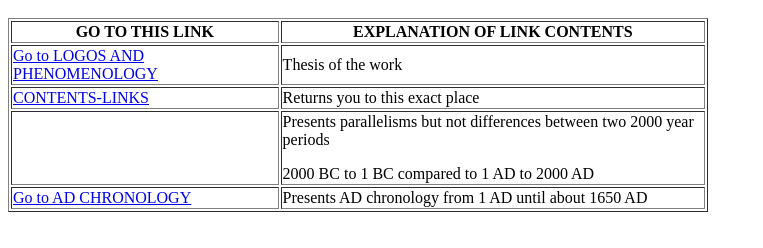
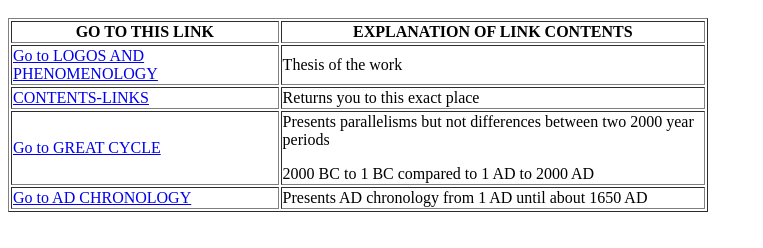
Before and after one commit to stevescambia/stevescambia.github.io, a plain HTML site: page CONTENTS-LINKS.html in a window 1280 px wide. Shown: the part 48-296 px from the top of the page, without its empty margins (0-763 px from the left). Drawn offline with Linux system fonts and the light colour scheme.

Commit message:
new link

```diff
--- a/CONTENTS-LINKS.html
+++ b/CONTENTS-LINKS.html
@@ -39,6 +39,7 @@ Returns you to this exact place
 
     <tr>
 <td>
+    <a href="GREAT CYCLE.html">Go to GREAT CYCLE</a>
 </td>
 <td>
 <p>Presents parallelisms but not differences between two 2000 year periods</p>
```
